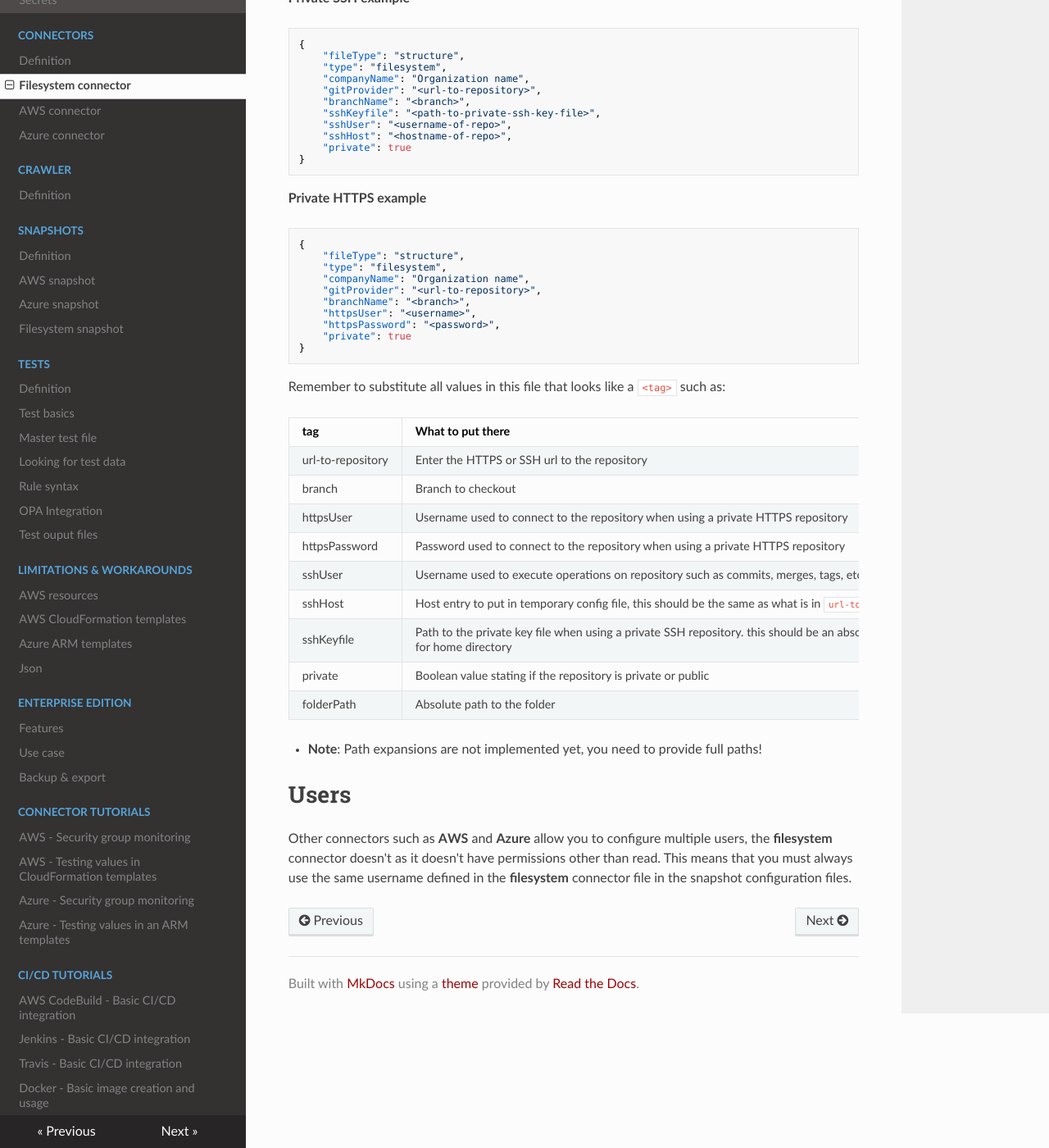
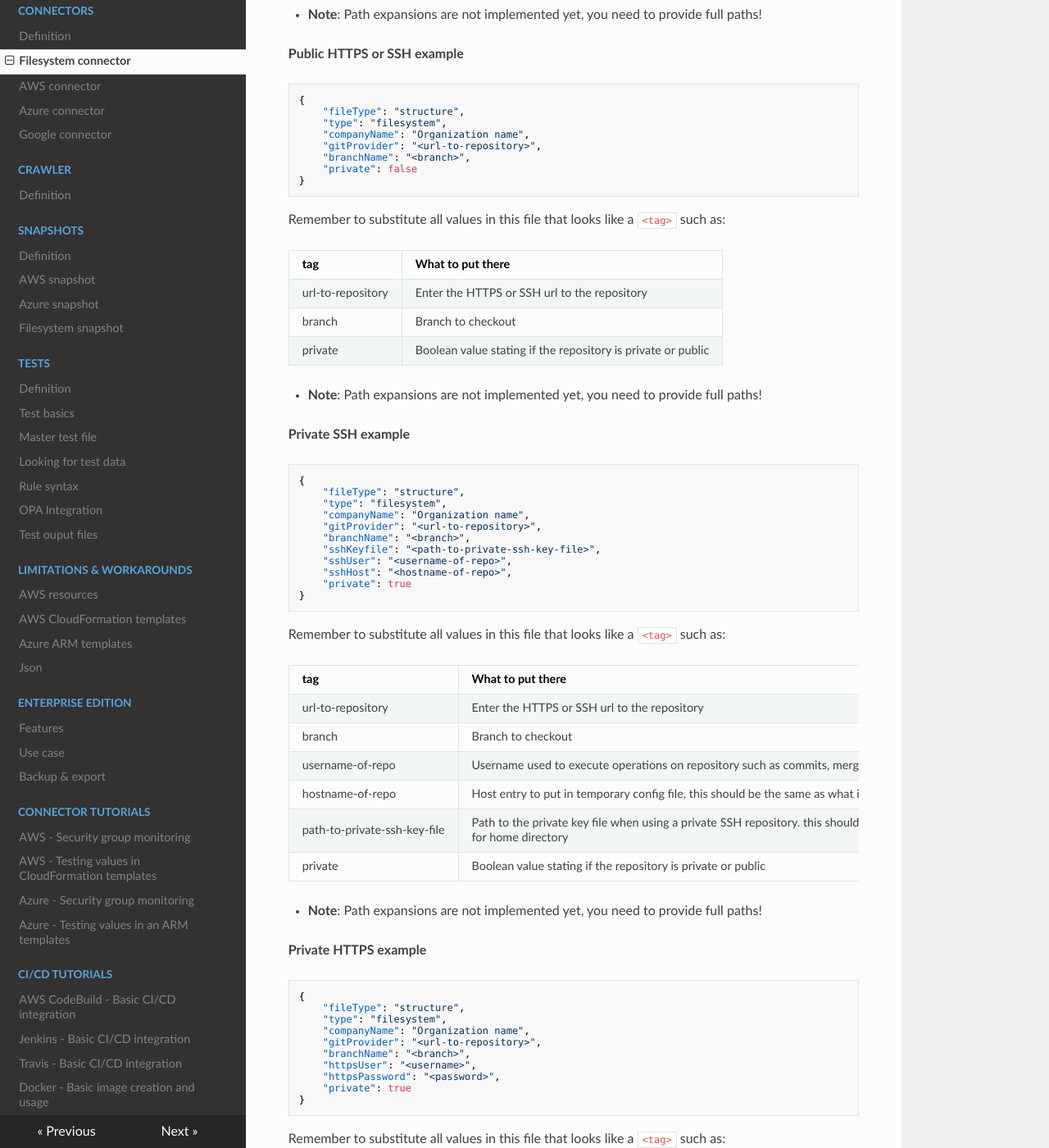
Before and after one commit to prancer-io/cloud-validation-framework, an MkDocs documentation site: the page built from docs/docs/connectors/git.md, in a window 1280 px wide and 1400 px high, scrolled down 1334 px. Shown: the whole window at 82% size. Built offline with MkDocs 1.6.1, drawn with Linux system fonts in a browser that asks for light colours; nearby versions of some CDN libraries; some of the changed text lies outside the part shown.

Commit message:
update docs and connectors

````diff
--- a/docs/docs/connectors/git.md
+++ b/docs/docs/connectors/git.md
@@ -25,12 +25,22 @@
 
 **local filesystem example**
 
-{
-    "fileType": "structure",
-    "type": "filesystem",
-    "companyName": "Organization name",
-    "folderPath": "<path-to-folder>"
-}
+```
+    {
+        "fileType": "structure",
+        "type": "filesystem",
+        "companyName": "Organization name",
+        "folderPath": "<path-to-folder>"
+    }
+```
+Remember to substitute all values in this file that looks like a `<tag>` such as:
+
+| tag | What to put there |
+|-----|-------------------|
+| path-to-folder | Absolute path to the folder  |
+
+* **Note**: Path expansions are not implemented yet, you need to provide full paths!
+
 
 **Public HTTPS or SSH example**
 
@@ -42,6 +52,17 @@
         "branchName": "<branch>",
         "private": false
     }
+
+Remember to substitute all values in this file that looks like a `<tag>` such as:
+
+| tag | What to put there |
+|-----|-------------------|
+| url-to-repository | Enter the HTTPS or SSH url to the repository |
+| branch | Branch to checkout |
+| private | Boolean value stating if the repository is private or public |
+
+* **Note**: Path expansions are not implemented yet, you need to provide full paths!
+
 
 **Private SSH example**
 
@@ -56,6 +77,19 @@
         "sshHost": "<hostname-of-repo>",
         "private": true
     }
+
+Remember to substitute all values in this file that looks like a `<tag>` such as:
+
+| tag | What to put there |
+|-----|-------------------|
+| url-to-repository | Enter the HTTPS or SSH url to the repository |
+| branch | Branch to checkout |
+| username-of-repo | Username used to execute operations on repository such as commits, merges, tags, etc |
+| hostname-of-repo | Host entry to put in temporary config file, this should be the same as what is in `url-to-repository` |
+| path-to-private-ssh-key-file | Path to the private key file when using a private SSH repository. this should be an absolute path. do not use `~` for home directory |
+| private | Boolean value stating if the repository is private or public |
+
+* **Note**: Path expansions are not implemented yet, you need to provide full paths!
 
 **Private HTTPS example**
 
@@ -76,15 +110,23 @@
 |-----|-------------------|
 | url-to-repository | Enter the HTTPS or SSH url to the repository |
 | branch | Branch to checkout |
-| httpsUser | Username used to connect to the repository when using a private HTTPS repository |
-| httpsPassword | Password used to connect to the repository when using a private HTTPS repository |
-| sshUser | Username used to execute operations on repository such as commits, merges, tags, etc |
-| sshHost | Host entry to put in temporary config file, this should be the same as what is in `url-to-repository` |
-| sshKeyfile | Path to the private key file when using a private SSH repository. this should be an absolute path. do not use `~` for home directory |
+| username | Username used to connect to the repository when using a private HTTPS repository |
+| password | Password used to connect to the repository when using a private HTTPS repository |
 | private | Boolean value stating if the repository is private or public |
-| folderPath | Absolute path to the folder  |
 
-* **Note**: Path expansions are not implemented yet, you need to provide full paths!
+
+> <NoteTitle>Notes</NoteTitle>
+> Putting the `httpsPassword` in the connector file is only good for testing purposes. We recommend moving the `httpsPassword` out of the connector file.
+
+To move the `httpsPassword` out of the connector file, you have two options:
+ - set the environment variable to store the password
+ - using vault [vault configuration](../configuration/secrets.md)
+
+To set an environment variable, you should export the `username` and assign the `password` value to that. For example, if your username is `prancer-git` and your password is `password`:
+
+    export prancer-git=password
+
+When you run the prancer, it will automatically reading the value from environment variable.
 
 # Users
 
--- a/mkdocs.yml
+++ b/mkdocs.yml
@@ -23,6 +23,7 @@
     - Filesystem connector: connectors/git.md
     - AWS connector: connectors/aws.md
     - Azure connector: connectors/azure.md
+    - Google connector: connectors/google.md
   - Crawler:
     - Definition: crawler/crawler-definition.md
   - Snapshots:
````
Also changed, not shown: docs/docs/connectors/aws.md (+32 -17 lines), docs/docs/connectors/azure.md (+20 -1 lines), docs/docs/connectors/google.md (added, +94 -0 lines), docs/docs/installation.md (+11 -0 lines), 13 other files.
